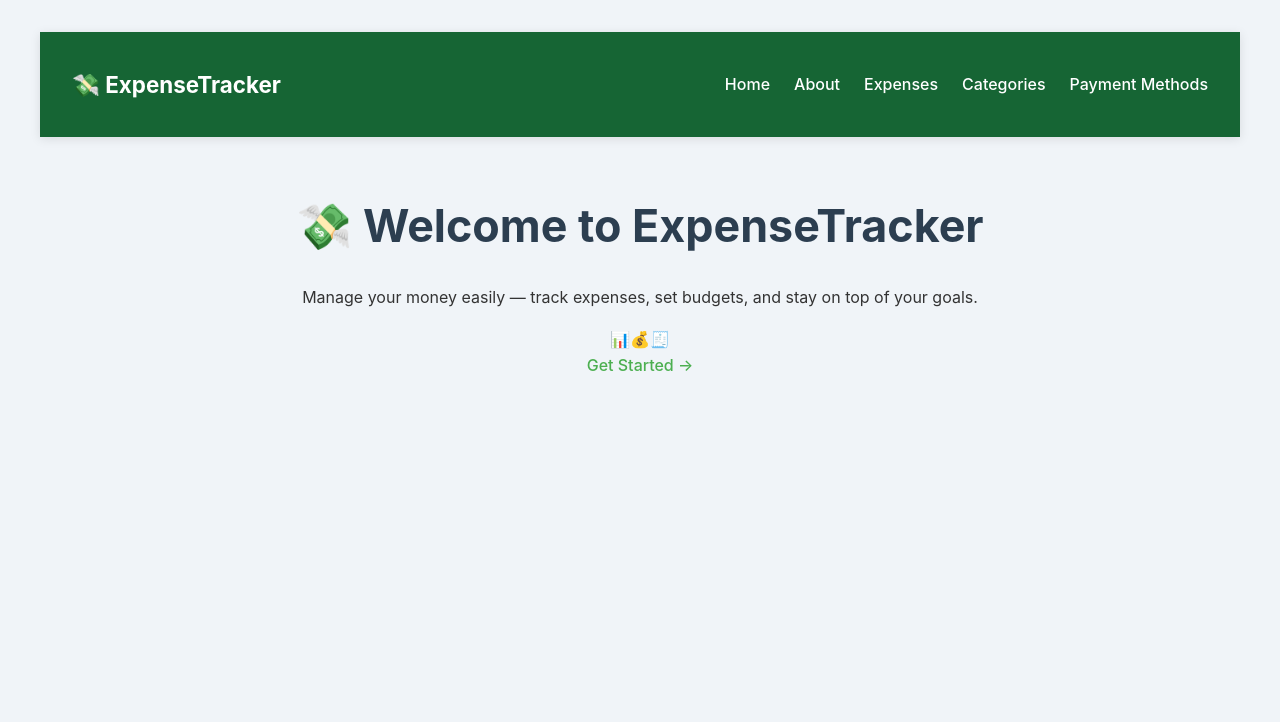
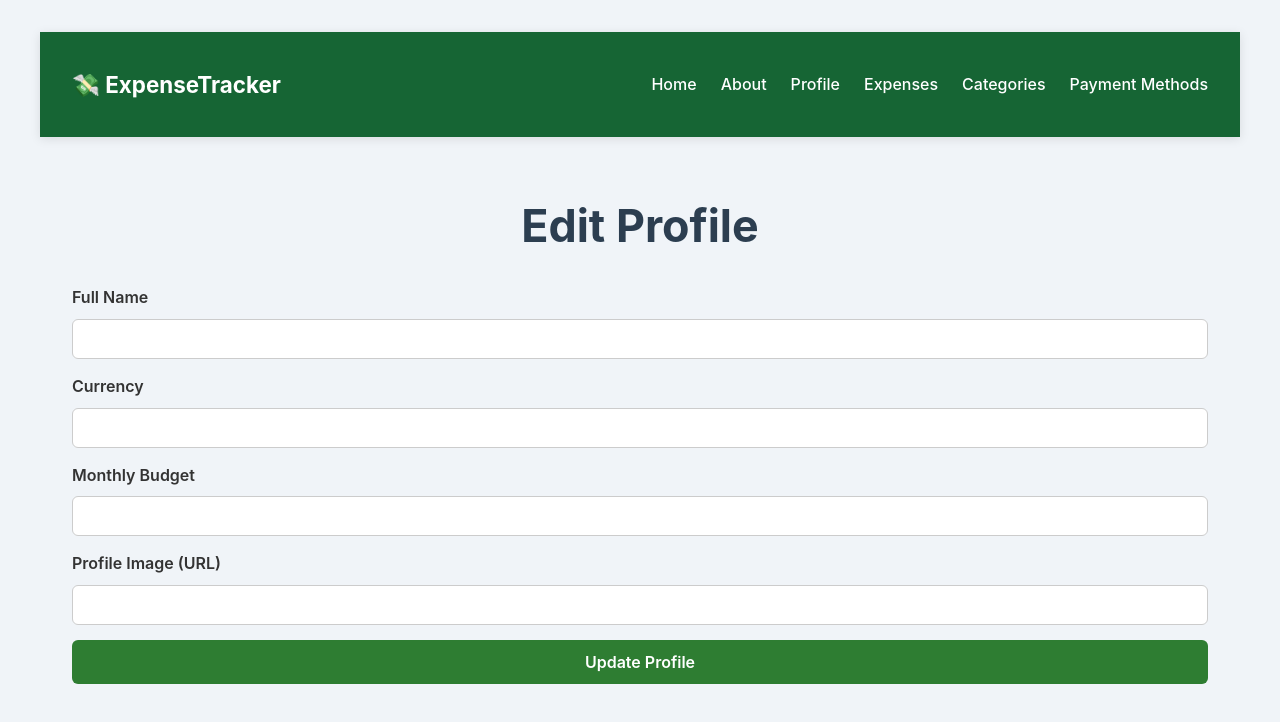
Before and after one commit to HamasAlsharari/capstoneFrontend, a React (Vite) app: page /profile/edit in a window 1280 px wide. Before the commit this address led to /. Shown: the top 722 px of the page. Built offline with nearby package versions, Linux system fonts and the light colour scheme.

Commit message:
one to one relationships

```diff
--- a/src/pages/AboutPage/styles.css
+++ b/src/pages/AboutPage/styles.css
@@ -33,13 +33,7 @@
   padding: 1rem 1.5rem;
   border-radius: 12px;
   width: 180px;
-  transition: all 0.3s ease;
   box-shadow: 0 2px 6px rgba(0, 0, 0, 0.05);
-}
-
-.feature-card:hover {
-  background: #e8f5e9;
-  transform: translateY(-5px);
 }
 
 .feature-card span {
--- a/src/pages/App/App.jsx
+++ b/src/pages/App/App.jsx
@@ -1,3 +1,4 @@
+import { useState } from "react";
 import { Routes, Route, Link, Navigate, useLocation } from "react-router-dom";
 import HomePage from "../HomePage";
 import AboutPage from "../AboutPage";
@@ -10,9 +11,17 @@ import CategoryFormPage from "../Category/CategoryFormPage";
 import PaymentListPage from "../Payment/PaymentListPage";
 import PaymentDetailPage from "../Payment/PaymentDetailPage";
 import PaymentFormPage from "../Payment/PaymentFormPage";
+import Profile from "../Profile";
+import ProfileForm from "../ProfileForm";
 import "./App.css";
 
 export default function App() {
+  const [user, setUser] = useState({
+    id: 1,
+    username: "User",
+    profile: null
+  });
+
   const location = useLocation();
 
   const mainCSS = location.pathname.includes("/about")
@@ -23,6 +32,8 @@ export default function App() {
     ? "categories"
     : location.pathname.includes("/payment-methods")
     ? "payment-methods"
+    : location.pathname.includes("/profile")
+    ? "profile"
     : "home";
 
   return (
@@ -32,6 +43,7 @@ export default function App() {
         <nav>
           <Link to="/">Home</Link>
           <Link to="/about">About</Link>
+          <Link to="/profile">Profile</Link>
           <Link to="/expenses">Expenses</Link>
           <Link to="/categories">Categories</Link>
           <Link to="/payment-methods">Payment Methods</Link>
@@ -62,6 +74,9 @@ export default function App() {
           <Route path="/payment-methods/edit/:id" element={<PaymentFormPage editPaymentMethod={true} />} />
           <Route path="/payment-methods/confirm_delete/:id" element={<PaymentFormPage deletePaymentMethod={true} />} />
 
+          <Route path="/profile" element={<Profile user={user} setUser={setUser} />} />
+          <Route path="/profile/edit" element={<ProfileForm user={user} setUser={setUser} editProfile={true} />} />
+
           <Route path="*" element={<Navigate to="/" />} />
         </Routes>
       </main>
--- a/src/pages/Payment/PaymentFormPage/index.jsx
+++ b/src/pages/Payment/PaymentFormPage/index.jsx
@@ -38,7 +38,7 @@ export default function PaymentFormPage({ createPaymentMethod, editPaymentMethod
         ? await paymentAPI.updatePaymentMethod(currPayment.id, formData)
         : await paymentAPI.createPaymentMethod(formData);
       setFormData(initialState);
-      navigate(`/payment-methods/${newPayment.id}`);
+      navigate("/payment-methods");
     } catch (err) {
       console.log(err);
     }
--- /dev/null
+++ b/src/pages/Profile/index.jsx
@@ -0,0 +1,42 @@
+import { Link } from "react-router-dom";
+import "./styles.css";
+
+export default function Profile({ user }) {
+  if (!user) {
+    return (
+      <div className="profile-page">
+        <div className="profile-container">
+          <p>Loading...</p>
+        </div>
+      </div>
+    );
+  }
+
+  return (
+    <div className="profile-page">
+      <div className="profile-container">
+        <h1>Welcome, {user.username}</h1>
+        {user.profile ? (
+          <>
+            {user.profile.image_url && (
+              <img src={user.profile.image_url} alt="Profile" className="profile-img" />
+            )}
+            <div className="profile-info">
+              <p><strong>Full Name:</strong> {user.profile.full_name}</p>
+              <p><strong>Currency:</strong> {user.profile.currency}</p>
+              <p><strong>Monthly Budget:</strong> {user.profile.monthly_budget}</p>
+            </div>
+            <div className="profile-actions">
+              <Link to="/profile/edit" className="btn edit-btn">Edit Profile</Link>
+            </div>
+          </>
+        ) : (
+          <div className="no-profile">
+            <p>You haven't set up your profile yet.</p>
+            <Link to="/profile/edit" className="btn submit-btn">Set Up Profile</Link>
+          </div>
+        )}
+      </div>
+    </div>
+  );
+}
--- /dev/null
+++ b/src/pages/Profile/styles.css
@@ -0,0 +1,49 @@
+.profile-form-page {
+  max-width: 450px;
+  margin: 80px auto;
+  padding: 30px 40px;
+  background-color: #fff;
+  border: 2px solid #2e7d32;
+  border-radius: 12px;
+  box-shadow: 0 5px 18px rgba(0, 0, 0, 0.1);
+  text-align: center;
+}
+
+.profile-form-page h2 {
+  color: #2e7d32;
+  font-size: 1.8rem;
+  margin-bottom: 20px;
+}
+
+.profile-form {
+  display: flex;
+  flex-direction: column;
+  gap: 15px;
+}
+
+.profile-form .form-group label {
+  font-weight: 600;
+  color: #333;
+  text-align: left;
+}
+
+.profile-form .form-group input {
+  padding: 10px;
+  border-radius: 6px;
+  border: 1.5px solid #ccc;
+}
+
+.btn.submit-btn {
+  background-color: #2e7d32;
+  color: #fff;
+  padding: 12px;
+  border-radius: 6px;
+  border: none;
+  font-weight: 600;
+  cursor: pointer;
+  transition: 0.3s;
+}
+
+.btn.submit-btn:hover {
+  background-color: #388e3c;
+}
--- /dev/null
+++ b/src/pages/ProfileForm/index.jsx
@@ -0,0 +1,95 @@
+import { useState, useEffect } from "react";
+import { useNavigate } from "react-router-dom";
+import * as profileAPI from "../../utilities/profile-api";
+import "./styles.css";
+
+export default function ProfileForm({ user, setUser, editProfile }) {
+  const initialState = {
+    full_name: "",
+    currency: "",
+    monthly_budget: "",
+    image_url: ""
+  };
+  const [formData, setFormData] = useState(initialState);
+  const navigate = useNavigate();
+
+  useEffect(() => {
+    if (editProfile && user.profile) {
+      setFormData({
+        full_name: user.profile.full_name || "",
+        currency: user.profile.currency || "",
+        monthly_budget: user.profile.monthly_budget || "",
+        image_url: user.profile.image_url || ""
+      });
+    }
+  }, [editProfile, user.profile]);
+
+  function handleChange(evt) {
+    setFormData({ ...formData, [evt.target.name]: evt.target.value });
+  }
+
+  async function handleSubmit(evt) {
+    evt.preventDefault();
+    try {
+      let updatedUser;
+      if (editProfile && user.profile) {
+        updatedUser = await profileAPI.updateProfile(user.id, formData);
+      } else {
+        updatedUser = await profileAPI.addProfile(user.id, formData);
+      }
+      setUser(updatedUser);
+      navigate("/profile");
+    } catch (err) {
+      console.log(err);
+    }
+  }
+
+  return (
+    <div className="profile-page">
+      <div className="profile-form-container">
+        <h1>{editProfile ? "Edit Profile" : "Set Up Your Profile"}</h1>
+        <form onSubmit={handleSubmit} autoComplete="off" className="profile-form">
+          <div className="form-group">
+            <label>Full Name</label>
+            <input
+              name="full_name"
+              value={formData.full_name}
+              onChange={handleChange}
+              required
+            />
+          </div>
+          <div className="form-group">
+            <label>Currency</label>
+            <input
+              name="currency"
+              value={formData.currency}
+              onChange={handleChange}
+              required
+            />
+          </div>
+          <div className="form-group">
+            <label>Monthly Budget</label>
+            <input
+              name="monthly_budget"
+              type="number"
+              value={formData.monthly_budget}
+              onChange={handleChange}
+              required
+            />
+          </div>
+          <div className="form-group">
+            <label>Profile Image (URL)</label>
+            <input
+              name="image_url"
+              value={formData.image_url}
+              onChange={handleChange}
+            />
+          </div>
+          <button type="submit" className="btn submit-btn">
+            {editProfile ? "Update Profile" : "Save Profile"}
+          </button>
+        </form>
+      </div>
+    </div>
+  );
+}
--- /dev/null
+++ b/src/pages/ProfileForm/styles.css
@@ -0,0 +1,49 @@
+.profile-form-page {
+  max-width: 450px;
+  margin: 80px auto;
+  padding: 30px 40px;
+  background-color: #fff;
+  border: 2px solid #2e7d32;
+  border-radius: 12px;
+  box-shadow: 0 5px 18px rgba(0, 0, 0, 0.1);
+  text-align: center;
+}
+
+.profile-form-page h2 {
+  color: #2e7d32;
+  font-size: 1.8rem;
+  margin-bottom: 20px;
+}
+
+.profile-form {
+  display: flex;
+  flex-direction: column;
+  gap: 15px;
+}
+
+.profile-form .form-group label {
+  font-weight: 600;
+  color: #333;
+  text-align: left;
+}
+
+.profile-form .form-group input {
+  padding: 10px;
+  border-radius: 6px;
+  border: 1.5px solid #ccc;
+}
+
+.btn.submit-btn {
+  background-color: #2e7d32;
+  color: #fff;
+  padding: 12px;
+  border-radius: 6px;
+  border: none;
+  font-weight: 600;
+  cursor: pointer;
+  transition: 0.3s;
+}
+
+.btn.submit-btn:hover {
+  background-color: #388e3c;
+}
--- /dev/null
+++ b/src/utilities/profile-api.js
@@ -0,0 +1,9 @@
+import sendRequest from "./sendRequest";
+
+export function addProfile(userId, formData) {
+  return sendRequest(`/users/${userId}/add-profile/`, "POST", formData);
+}
+
+export function updateProfile(userId, formData) {
+  return sendRequest(`/users/${userId}/update-profile/`, "PUT", formData);
+}
```
